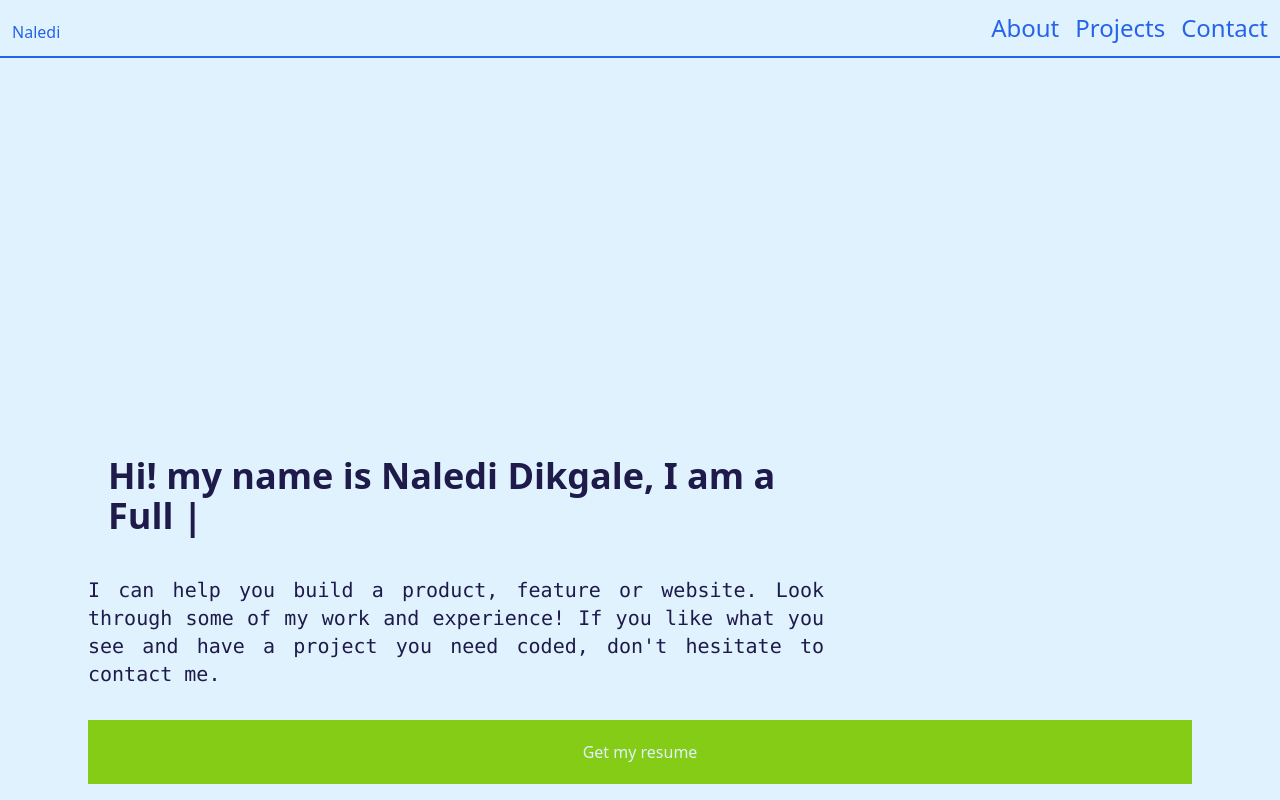
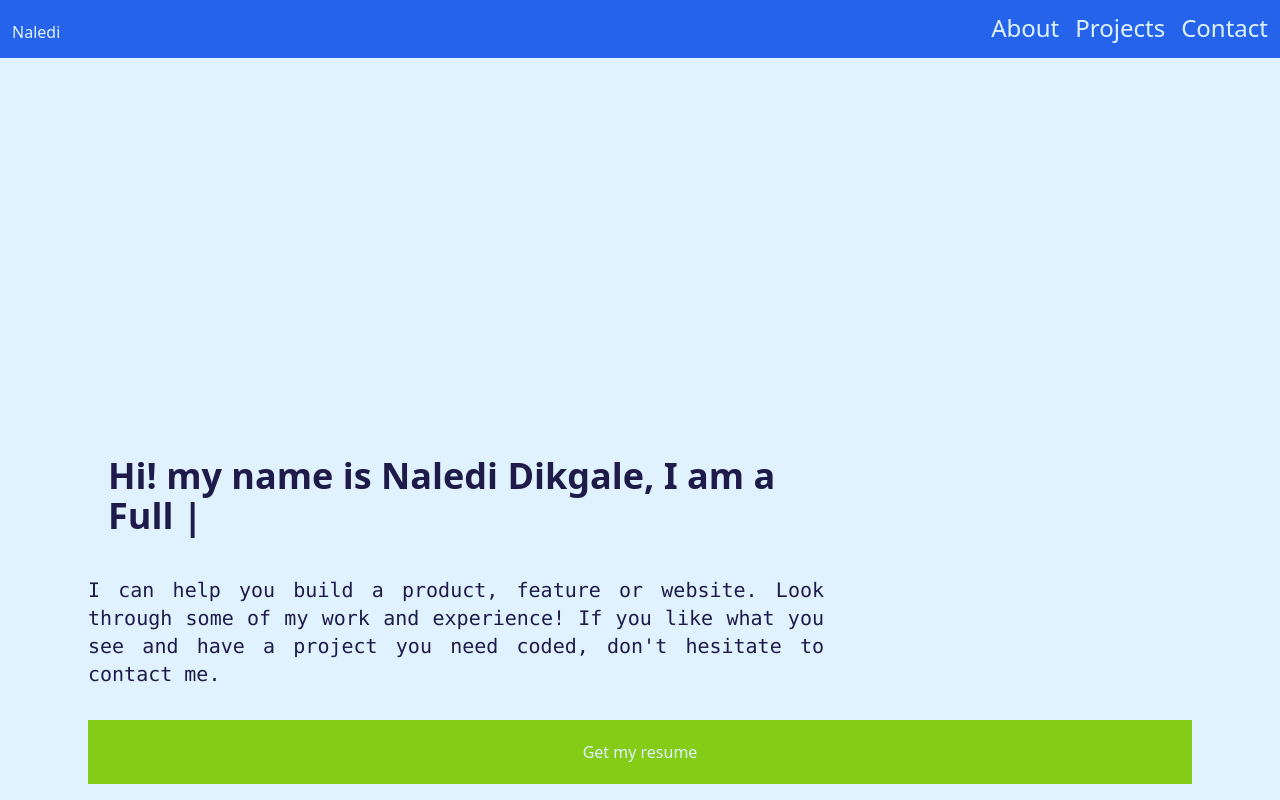
Before and after one commit to Naledi-Dikgale/my-portfolio, a React (Vite) app: page / in a window 1280 px wide. Shown: the top 800 px of the page. Built offline with nearby package versions, Linux system fonts and the light colour scheme.

Commit message:
Update styling

```diff
--- a/src/components/navigation/Navbar.jsx
+++ b/src/components/navigation/Navbar.jsx
@@ -12,7 +12,7 @@ const Navbar = () => {
   return (
     <nav
       id="nav"
-      className="bg-primary transition-all w-full z-10 border-y-2 border-t-0 border-secondary p-3 flex justify-end items-end max-sm:flex-col fixed right-0 top-0"
+      className="bg-secondary text-primary transition-all w-full z-10 border-y-2 border-t-0 border-secondary p-3 flex justify-end items-end max-sm:flex-col fixed right-0 top-0"
     >
       <div className="w-1/2 flex justify-start items-center">Naledi</div>
       {
```
